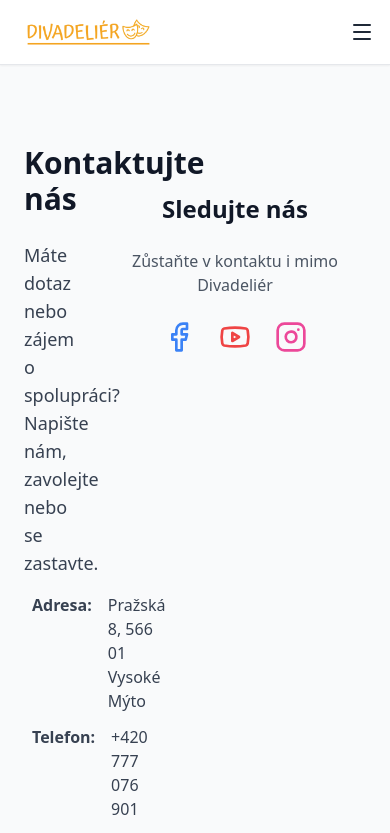
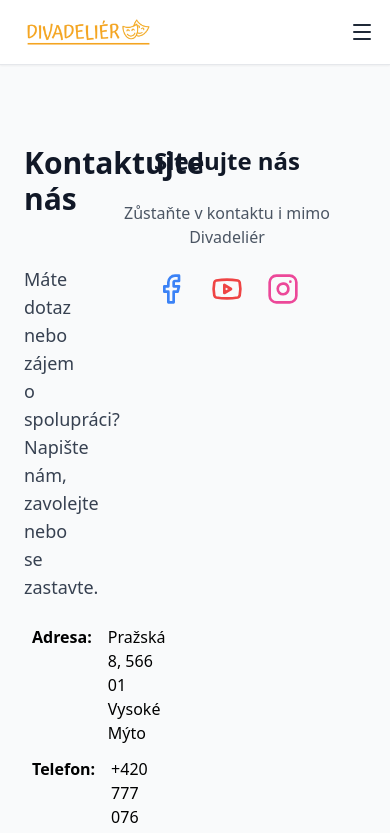
Before and after one commit to mlejnpe1/divadelier, a React (Vite) app in the folder frontend/: page /kontakt in a window 390 px wide. Shown: the top 833 px of the page. Built offline with nearby package versions, Linux system fonts and the light colour scheme.

Commit message:
links and gitignore

```diff
--- a/frontend/src/components/Footer.jsx
+++ b/frontend/src/components/Footer.jsx
@@ -51,7 +51,7 @@
                 Naše scéna
               </a>
               <a
-                href='#'
+                href='https://divadlodi.cz'
                 className='text-gray-800 hover:text-[#f5a623] font-medium'
               >
                 Divadlo Di
--- a/frontend/src/components/Navbar.jsx
+++ b/frontend/src/components/Navbar.jsx
@@ -14,7 +14,7 @@
     {
       title: "Domovská scéna",
       submenu: [
-        { label: "Divadlo Di", href: "/divadlo-di" },
+        { label: "Divadlo Di", href: "https://divadlodi.cz" },
         { label: "Dr. Zdiv", href: "/dr-zdiv" },
         { label: "Divan", href: "/divan" },
         { label: "VVV", href: "/vvv" },
--- a/frontend/src/pages/ContactPage.jsx
+++ b/frontend/src/pages/ContactPage.jsx
@@ -5,9 +5,9 @@
 
 const ContactPage = () => {
   return (
-    <section className='bg-gray-50 max-w-6xl mx-auto py-20 px-6 md:px-12 grid grid-cols-1 md:grid-cols-2 gap-20'>
+    <section className='bg-gray-50 max-w-6xl mx-auto py-20 px-6 md:px-12 grid grid-cols-1 md:grid-cols-2 w-full gap-16'>
       {/* Information */}
-      <div>
+      <div className='flex flex-col w-full space-y-6 min-w-0'>
         <h2 className='text-3xl font-bold text-gray-900 mb-6'>
           Kontaktujte nás
         </h2>
@@ -15,7 +15,7 @@
           Máte dotaz nebo zájem o spolupráci? Napište nám, zavolejte nebo se
           zastavte.
         </p>
-        <ul className='space-y-3 text-gray-700'>
+        <ul className='space-y-3 text-gray-'>
           <li className='flex flex-row'>
             <MapPin className='w-5 h-5 text-[#f5a623] mr-2' />
             <strong className='mr-4'>Adresa:</strong> Pražská 8, 566 01 Vysoké
@@ -33,7 +33,7 @@
       </div>
 
       {/* Socials */}
-      <div className='text-center mt-12 space-y-6'>
+      <div className='w-full text-center space-y-6'>
         <h3 className='text-2xl font-bold text-gray-900'>Sledujte nás</h3>
         <p className='text-gray-600'>Zůstaňte v kontaktu i mimo Divadeliér</p>
         <div className='flex justify-center space-x-6'>
```
Also changed, not shown: 2 other files (tests, documents, lock files or other folders).
